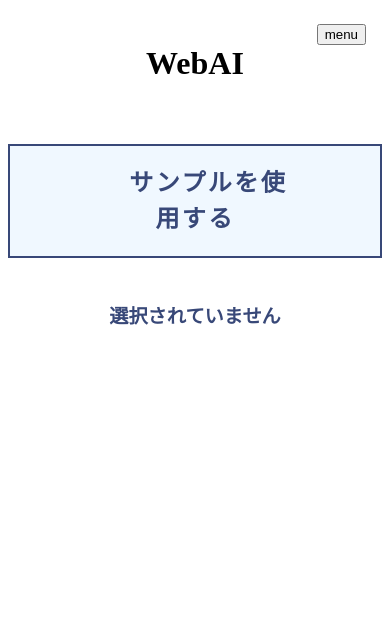
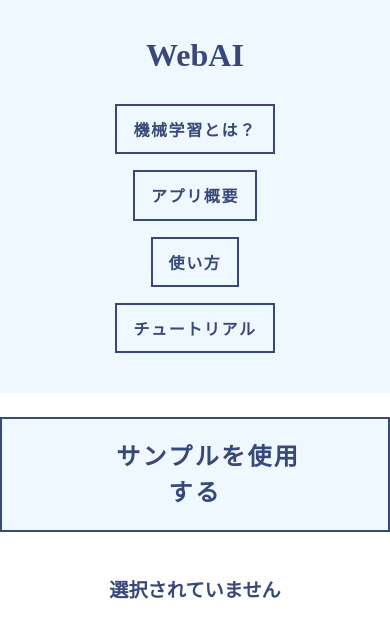
Before and after one commit to GEN222/WebAI, a Flask app: page / in a window 390 px wide. Shown: the top 638 px of the page. Run offline with Flask 2, Linux system fonts and the light colour scheme; some libraries are stand-ins or nearby versions.

Commit message:
update header.Css

```diff
--- a/static/css/header.css
+++ b/static/css/header.css
@@ -1,7 +1,9 @@
-/*
-** The Header Media Queries **
-** Tweak as per your needs **
-*/
+
+body{
+    padding: 0;
+    margin: 0;
+}
+
 .brand {
     display: inline-block;
     font-weight: bold;
@@ -11,46 +13,72 @@
         margin-bottom: 1rem; }
     }
   .site-header {
+      width: 100%;
     position: relative;
+    background-color: #f0f8ff;
     /* background-color: #def7ff;  */
+}
+
+.title{
+    color: #384878;
+}
+
+.nav{
+    background-color: #f0f8ff;
 }
 
   .site-header__wrapper {
     padding-top: 1rem;
-    padding-bottom: 1rem; }
-    @media (min-width: 600px) {
-      .site-header__wrapper {
-        text-align: center; } }
-  @media (min-width: 600px) {
+    padding-bottom: 1rem;
+}
+@media (min-width: 600px) {
+    .site-header__wrapper {
+        text-align: center;
+    }
+}
+
+@media (min-width: 600px) {
     .nav__wrapper {
-      display: inline-flex; } }
+        display: inline-flex;
+    }
+}
 
-  @media (max-width: 599px) {
-    .nav__wrapper {
-      position: absolute;
-      top: 100%;
-      right: 0;
-      left: 0;
-      z-index: -1;
-      background-color: #d9f0f7;
-      visibility: hidden;
-      opacity: 0;
-      transform: translateY(-100%);
-      transition: transform 0.3s ease-out, opacity 0.3s ease-out; }
-      .nav__wrapper.active {
-        visibility: visible;
-        opacity: 1;
-        transform: translateY(0); } }
 
-  .nav__item a {
-    display: block;
-    padding: 1rem; }
 
-  .nav__toggle {
-    display: none; }
-    @media (max-width: 599px) {
-      .nav__toggle {
-        display: block;
-        position: absolute;
-        right: 1rem;
-        top: 1rem; } }
+.nav__item {
+    /* display: block;
+    padding: 0.5em 1rem;
+    margin: 0 1em;
+    border: 2px solid #384878;
+    -webkit-transition: all 0.3s; */
+    padding: 0.5em;
+}
+
+.nav__item button{
+    font-size: 1rem;
+    font-weight: 700;
+    position: relative;
+    display: inline-block;
+    padding: 0.7em 1em;
+    margin: 0 1em;
+    cursor: pointer;
+    -webkit-user-select: none;
+    -moz-user-select: none;
+    -ms-user-select: none;
+    user-select: none;
+    -webkit-transition: all 0.3s;
+    transition: all 0.3s;
+    text-align: center;
+    vertical-align: middle;
+    text-decoration: none;
+    letter-spacing: 0.1em;
+    color: #384878;
+    border-radius: 0.5rem;
+    border: 2px solid #384878;
+    border-radius: 0;
+    background: #f0f8ff;
+}
+.nav__item button:hover{
+    color: #fff;
+    background: #384878;
+}
--- a/templates/index.html
+++ b/templates/index.html
@@ -33,16 +33,22 @@
 <header class="site-header">
   <div class="wrapper site-header__wrapper">
     <!-- <a href="#" class="brand">Brand</a> -->
-    <h1>WebAI</h1>
+    <h1 class='title'>WebAI</h1>
     <nav class="nav">
-      <button class="nav__toggle" aria-expanded="false" type="button">
-        menu
-      </button>
       <ul class="nav__wrapper">
-        <li class="nav__item"><a href="{{ url_for('static',filename='PDF/機械学習の概要.pdf') }}" target="_blank" rel="noopener noreferrer">機械学習とは？</a></li>
-        <li class="nav__item"><a href="#">アプリ概要</a></li>
-        <li class="nav__item"><a href="#">使い方</a></li>
-        <li class="nav__item"><a href="#">チュートリアル</a></li>
+
+        <li class="nav__item">
+          <button type='button' onClick="window.open('static/PDF/機械学習の概要.pdf','__brank')">機械学習とは？</button>
+        </li>
+        <li class="nav__item">
+          <button type='button' >アプリ概要</button>
+        </li>
+        <li class="nav__item">
+          <button type='button' >使い方</button>
+        </li>
+        <li class="nav__item">
+          <button type='button' >チュートリアル</button>
+        </li>
       </ul>
     </nav>
   </div>
```
